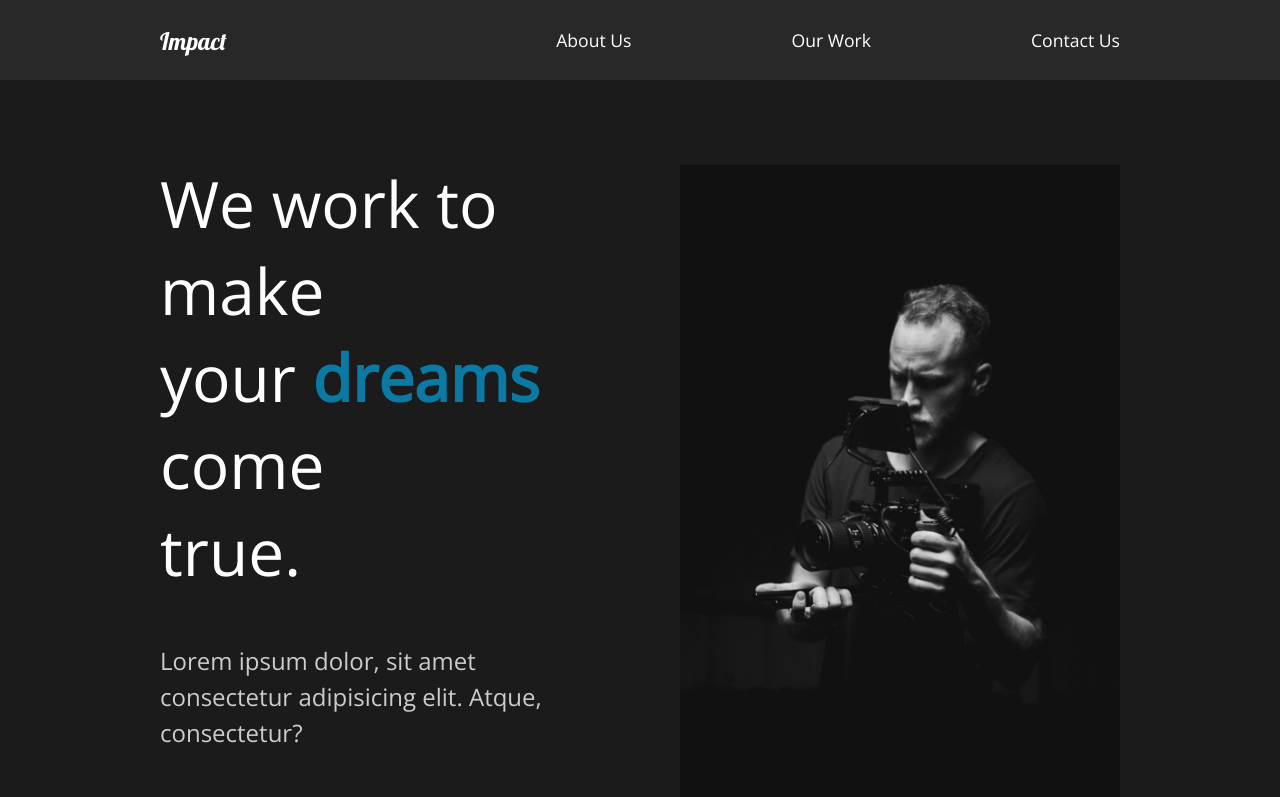
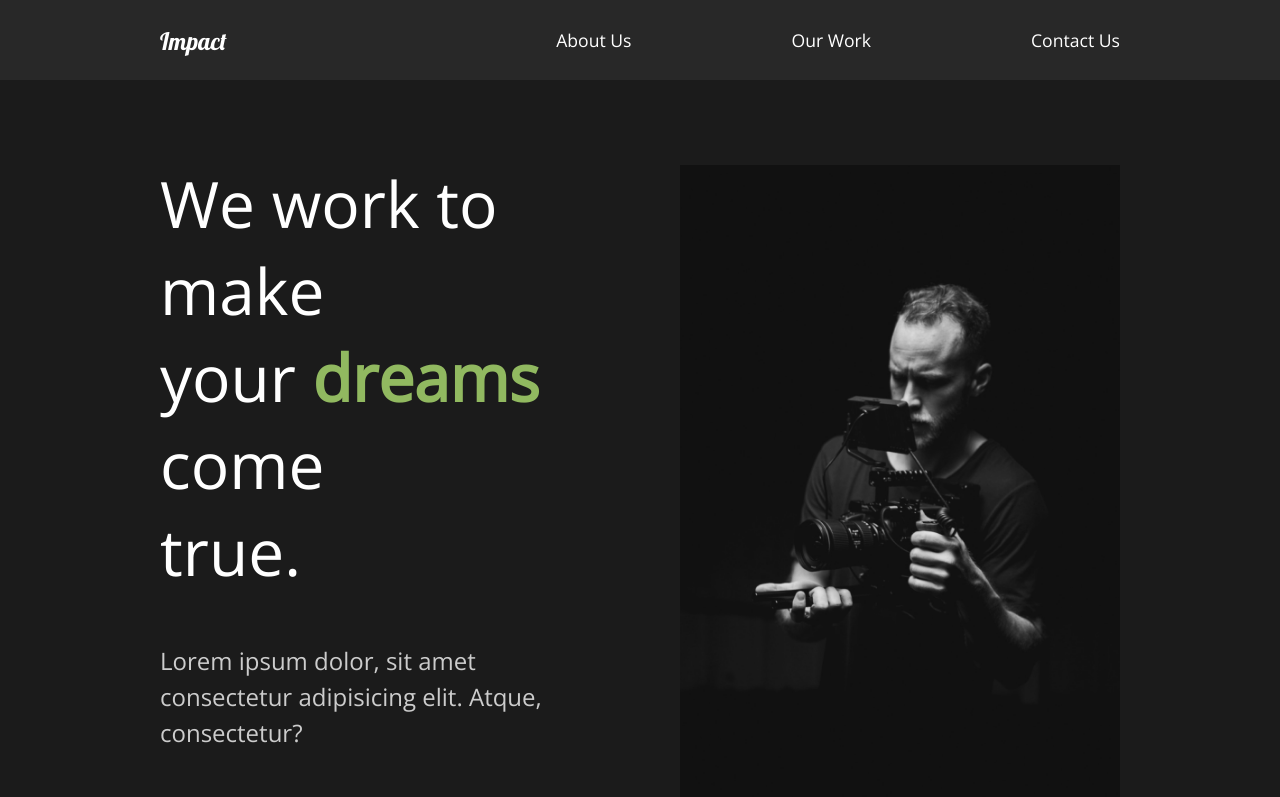
Before and after one commit to arakhm6/impact-react, a React (Create React App) app: page / in a window 1280 px wide. Shown: the top 797 px of the page. Built offline with nearby package versions, Linux system fonts and the light colour scheme.

Commit message:
styling changes

```diff
--- a/src/components/GlobalStyle.js
+++ b/src/components/GlobalStyle.js
@@ -18,7 +18,7 @@ button{
     font-size: 1.1 rem;
     cursor: pointer;
     padding: 1rem 2rem;
-    border: 3px solid #0A7AA4;
+    border: 3px solid #91B960;
     background: transparent;
     color: white;
     transition: all 0.5s ease;
@@ -27,7 +27,7 @@ button{
     border-radius: 8px;
     cursor: pointer;
     &:hover{
-        background-color: #0A7AA4;
+        background-color: #91B960;
         color: white;
     }
 }
@@ -48,7 +48,7 @@ h4{
 
 span{
     font-weight: bold;
-    color: #0A7AA4;
+    color: #91B960;
 }
 
 a{
--- a/src/components/Nav.js
+++ b/src/components/Nav.js
@@ -45,6 +45,9 @@ const StyledNav = styled.nav`
     font-size: 1.5rem;
     font-family: "Lobster", cursive;
     font-weight: lighter;
+    &:hover {
+      color: #91b960;
+    }
   }
   li {
     padding-left: 10rem;
--- a/src/components/ServicesSection.js
+++ b/src/components/ServicesSection.js
@@ -77,7 +77,7 @@ const Logo = styled.div`
   .icon {
     display: flex;
     align-items: center;
-    color: #0a7aa4;
+    color: #91b960;
     h3 {
       margin-left: 1rem;
       padding: 1rem;
```
